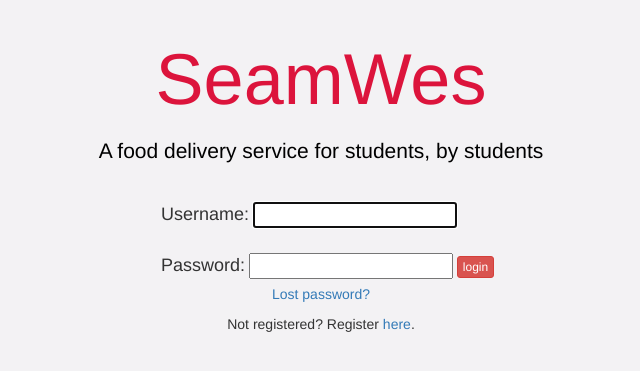
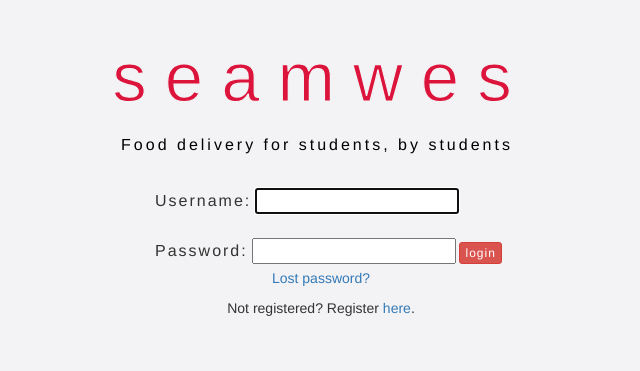
Before and after one commit to samgiagtzoglou/wheels, a Django app: page / in a window 1280 px wide. Shown: the top 371 px of the page, without its empty margins (319-959 px from the left). Run offline with Django 3.2, Linux system fonts and the light colour scheme; parts of the project's set-up code (start-up, migrations or seed data) failed here and were passed over; some libraries are stand-ins or nearby versions.

Commit message:
lowercase seamwes

```diff
--- a/static/css/styles.css
+++ b/static/css/styles.css
@@ -2,26 +2,32 @@ body {
 	background-color: #f3f2f4;
 }
 h1 {color: black;
+   -webkit-text-stroke-width: 1.25px;
+   -webkit-text-stroke-color: #f3f2f4;
+   letter-spacing: 18px;
 	font-family: helvetica;
-	font-size:72px;
+	font-size:69px;
 	font-weight: lighter;
 	padding-top: 20px;
 }
 h2 {color: black;
 	font-family: helvetica;
-	font-size:21px;
+	letter-spacing: 3px;
+	font-size:16px;
 	font-weight: lighter;
-	padding-bottom: 30px;
+	padding-bottom: 25px;
+	padding-right: 8px;
 }
-
 .login-form label{
 	font-family: helvetica;
-	font-size:18px;
+	letter-spacing: 2px;
+	font-size:16px;
 	font-weight: lighter;
-	padding-left: 410px;
+	padding-left: 404px;
 }
 input{
 	font-family: helvetica;
+	letter-spacing: 1px;
 	font-size:14px;
 	font-weight:bold;
 }
--- a/templates/registration/login.html
+++ b/templates/registration/login.html
@@ -18,8 +18,9 @@
 <form class="login-form" method="post" action="{% url 'login' %}" align="justify">
 {% csrf_token %}
 <div class="container">
-<h1 style="color:crimson" align="center">SeamWes</h1>
-<h2 align="center"> A food delivery service for students, by students</h2>
+<div id="bar">
+<h1 style="color:crimson" align="center">seamwes</h1>
+<h2 align="center"> Food delivery for students, by students</h2>
 <tr>
     <td>{{ form.username.label_tag }}</td>
     <td>{{ form.username }}</td>
```
